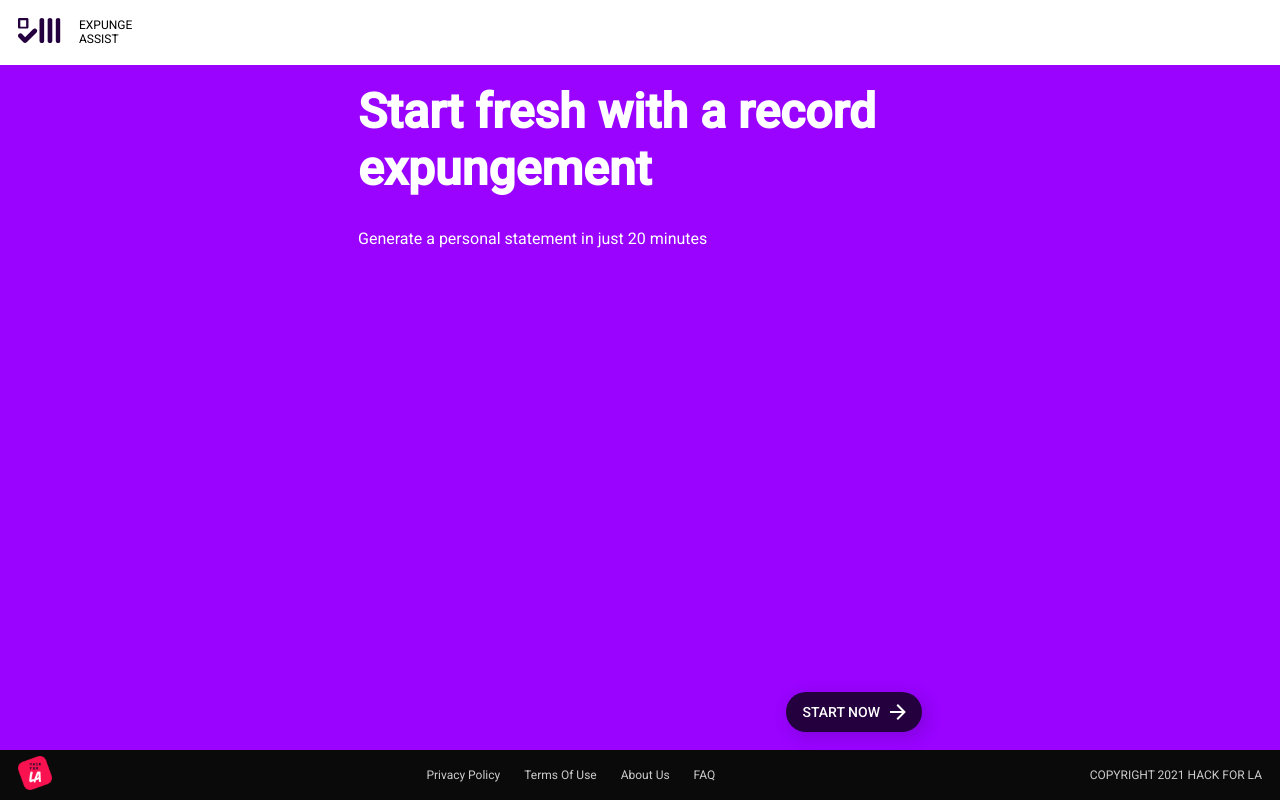
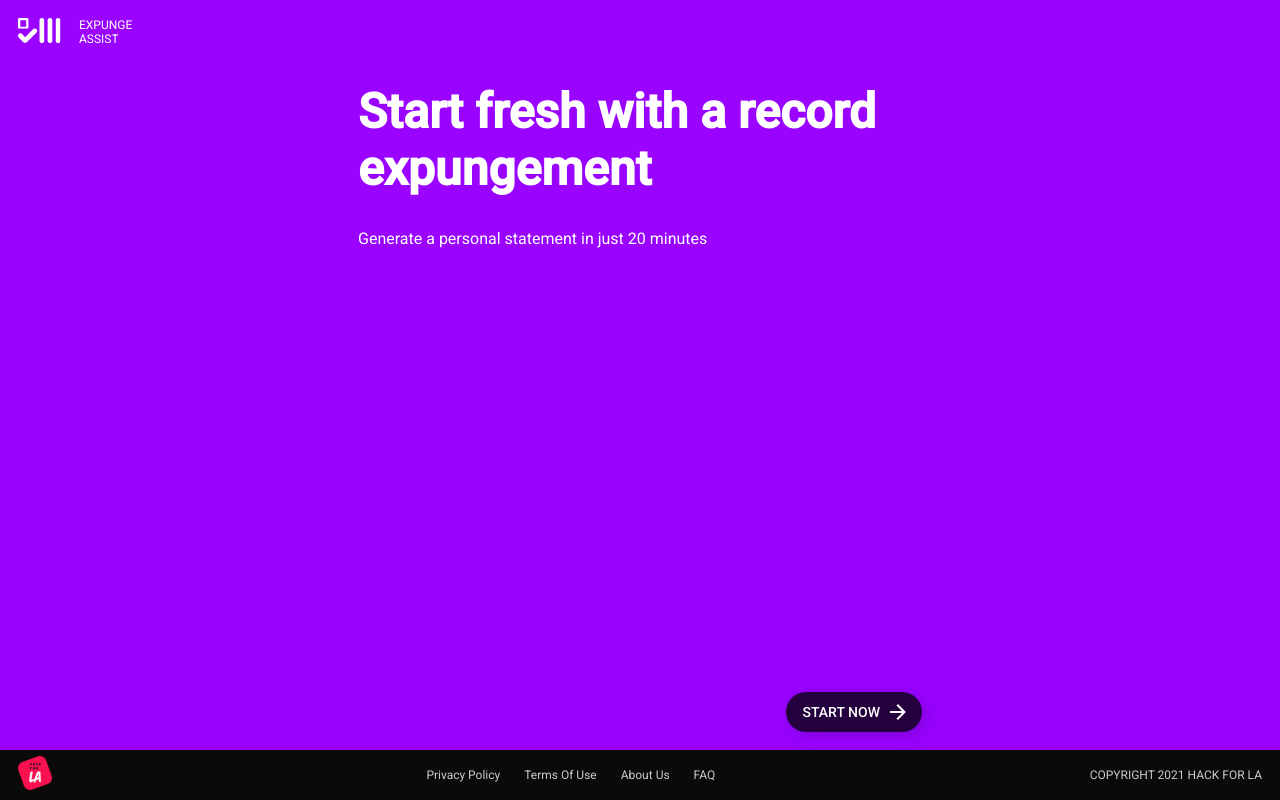
Before and after one commit to hackforla/expunge-assist, a React (Create React App) app in the folder products/statement-generator/: page / in a window 1280 px wide. Built offline with nearby package versions, Linux system fonts and the light colour scheme.

Commit message:
set up AppHeader to style with topLevelPageTheme

```diff
--- a/products/statement-generator/src/contexts/RoutingContext.tsx
+++ b/products/statement-generator/src/contexts/RoutingContext.tsx
@@ -28,10 +28,11 @@ const PreRoutingContextProvider = ({
 
   const currentStep = appHistory[historyIdx];
   const { pathname } = history.location;
-  // const appUrl = pathname as AppUrl;
 
   const isDarkTheme =
-    currentStep === AppUrl.BeforeYouBegin || currentStep === AppUrl.Landing;
+    currentStep === AppUrl.BeforeYouBegin ||
+    currentStep === AppUrl.Landing ||
+    currentStep === AppUrl.NotFound;
   const topLevelPageTheme = isDarkTheme ? 'dark' : 'transparent';
 
   const navigateToFormUrl = (newAppUrl: AppUrl) => {
@@ -90,7 +91,7 @@ const PreRoutingContextProvider = ({
     const browserUrlIdx = appHistory.indexOf(browserUrl);
     const newPageData: PageData = {
       browserUrlIdx,
-      isCurrentStep: browserUrl === currentStep,
+      isCurrentStep: browserUrl === appHistory[historyIdx],
       isViewedStep: browserUrlIdx > -1,
       isNewStep: browserUrlIdx === -1,
     };
--- a/products/statement-generator/src/page-layout/AppHeader.tsx
+++ b/products/statement-generator/src/page-layout/AppHeader.tsx
@@ -3,7 +3,6 @@ import { Link } from 'react-router-dom';
 import { Theme, makeStyles, createStyles } from '@material-ui/core';
 
 import RoutingContext from 'contexts/RoutingContext';
-import { STEP_ENUMS } from 'contexts/RoutingProps';
 
 import iconBlack from 'assets/iconBlack.svg';
 import iconWhite from 'assets/iconWhite.svg';
@@ -13,14 +12,14 @@ const useStyles = makeStyles<Theme, IUseUtilityStyle>(
     createStyles({
       root: {
         background: ({ pageTheme }: IUseUtilityStyle) =>
-          pageTheme === 'purple' ? palette.primary.main : 'white',
+          pageTheme === 'dark' ? palette.primary.main : 'white',
 
         padding: spacing(3),
         display: 'flex',
 
         '& a': {
           color: ({ pageTheme }: IUseUtilityStyle) =>
-            pageTheme === 'purple' ? 'white' : 'black',
+            pageTheme === 'dark' ? 'white' : 'black',
         },
 
         '& .logo-title': {
@@ -47,15 +46,10 @@ const useStyles = makeStyles<Theme, IUseUtilityStyle>(
 );
 
 const AppHeader = () => {
-  const { currentStep } = useContext(RoutingContext);
+  const { topLevelPageTheme } = useContext(RoutingContext);
 
-  const isPurpleTheme =
-    currentStep === STEP_ENUMS.NONE ||
-    currentStep === STEP_ENUMS.BEFORE_YOU_BEGIN;
-
-  const logoIcon = isPurpleTheme ? iconWhite : iconBlack;
-
-  const classes = useStyles({ pageTheme: isPurpleTheme ? 'purple' : 'light' });
+  const logoIcon = topLevelPageTheme === 'dark' ? iconWhite : iconBlack;
+  const classes = useStyles({ pageTheme: topLevelPageTheme });
 
   return (
     <div className={`${classes.root} app-header`}>
```
